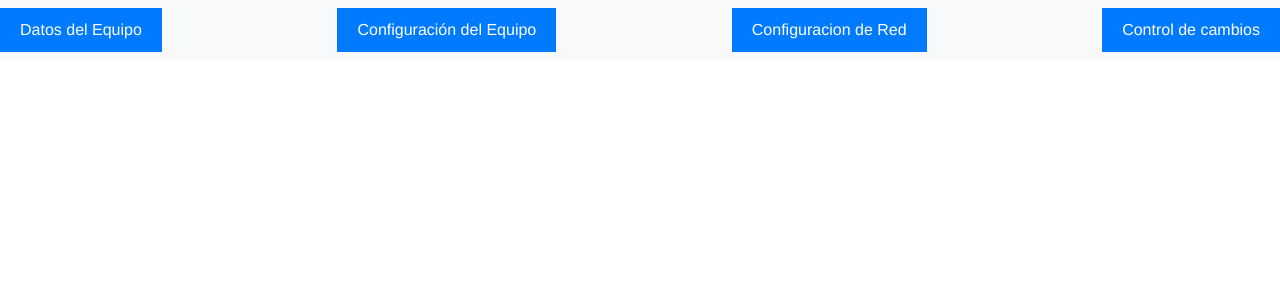
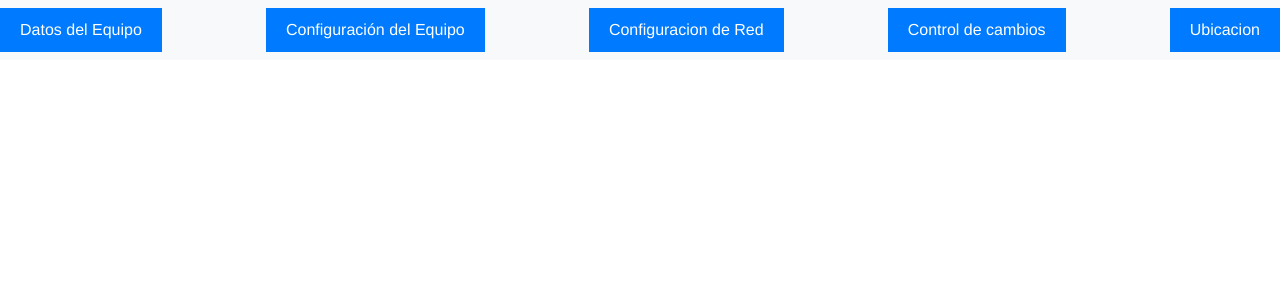
Before and after one commit to Yoha22/Desarrollo-Web, a Vue app in the folder proyecto_gestion/programa/: page / in a window 1280 px wide. Shown: the top 300 px of the page. Built offline with nearby package versions, Linux system fonts and the light colour scheme.

Commit message:
subiendo boton ubicacion

```diff
--- a/proyecto_gestion/programa/src/App.vue
+++ b/proyecto_gestion/programa/src/App.vue
@@ -4,6 +4,7 @@
     <button @click="goToConfiguracion">Configuración del Equipo</button>
     <button @click="goToConfiguracionRed">Configuracion de Red</button>
     <button @click="goToCotrolCambios">Control de cambios</button>
+    <button @click="goToUbicacion">Ubicacion</button>
   </nav>
   <div id="componente">
     <router-view></router-view>
@@ -24,6 +25,9 @@ export default {
     },
     goToCotrolCambios() {
       this.$router.push('/control');
+    },
+    goToUbicacion(){
+      this.$router.push('/ubicacion');
     }
   }
 };
```
